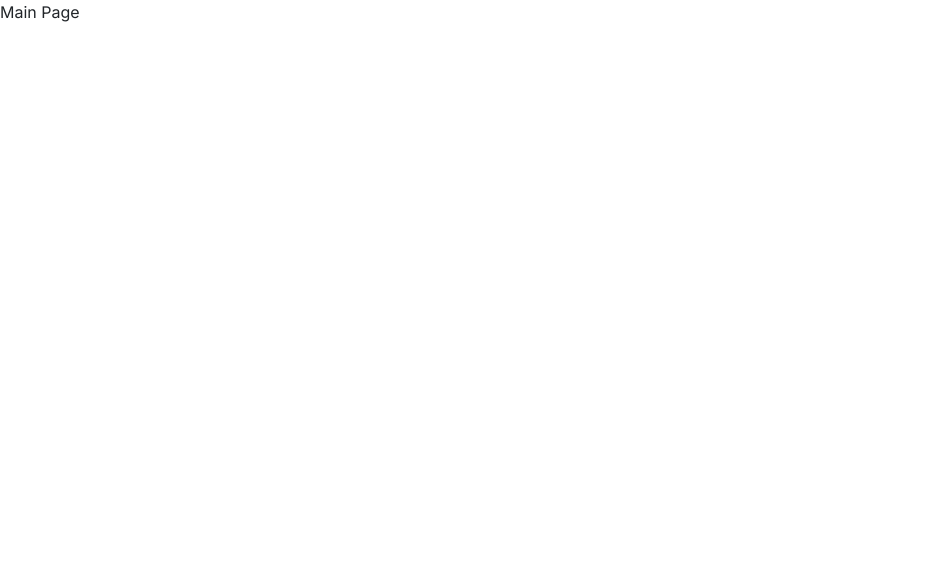
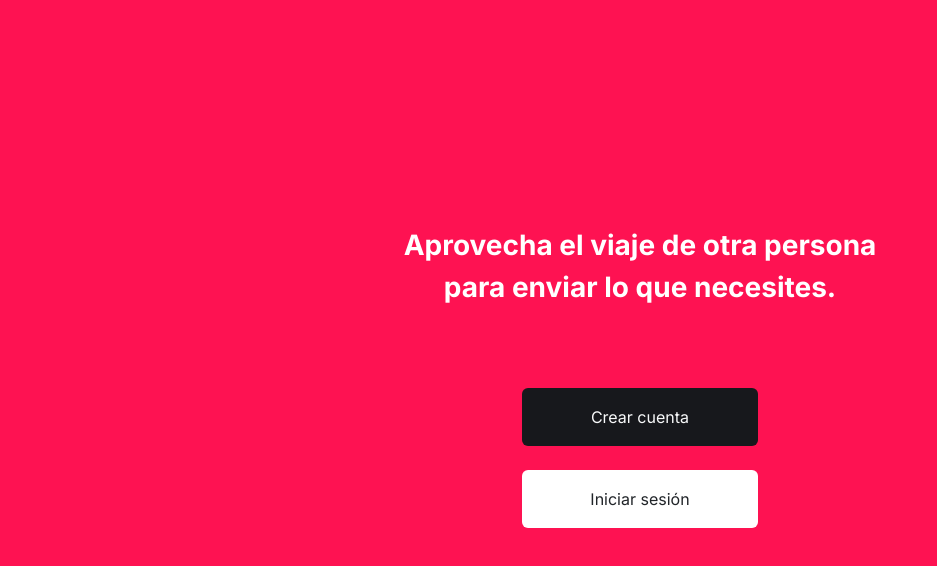
Before and after one commit to Jkisner24/packar, a Next.js app: page / in a window 1280 px wide. Shown: the top 566 px of the page, without its empty margins (0-937 px from the left). Built offline with nearby package versions, Linux system fonts and the light colour scheme.

Commit message:
done landing

```diff
--- a/app/layout.jsx
+++ b/app/layout.jsx
@@ -5,8 +5,8 @@ import './globals.css'
 const inter = Inter({ subsets: ['latin'] })
 
 export const metadata = {
-  title: 'Create Next App',
-  description: 'Generated by create next app',
+  title: 'PACKAR Project',
+  description: 'Entrega tus pedidos al destino que quieras.',
 }
 
 export default function RootLayout({ children }) {
--- a/app/page.jsx
+++ b/app/page.jsx
@@ -1,8 +1,10 @@
-
+"use client"
+import Landing from '@/components/Landing/Landing'
+import React from 'react'
 export default function Home() {
   return (
    <>
-    <p>Main Page</p>
+    <Landing />
    </>
   )
 }
--- /dev/null
+++ b/components/Landing/Landing.jsx
@@ -0,0 +1,16 @@
+import React from 'react'
+import LandingText from './LandingText'
+import LandingButtons from './LandingButtons'
+
+const Landing = () => {
+  return (
+    <div className='w-100 d-flex justify-content-center align-items-center' style={{height: '100vh',background: 'var(--primary-color)'}}>
+      <div className='text-center'>
+        <LandingText />
+        <LandingButtons />
+      </div>
+    </div>
+  )
+}
+
+export default Landing
--- /dev/null
+++ b/components/Landing/LandingButtons.jsx
@@ -0,0 +1,42 @@
+import React from 'react'
+import { useRouter } from 'next/navigation'
+
+const LandingButtons = () => {
+
+  const router = useRouter()
+
+  const toLogin = () => {
+    router.push("/login")
+  }
+
+  const toRegister = () => {
+    router.push("/register")
+  }
+
+  return (
+    <div className='container my-5'>
+      <div className="col-12">
+          <button
+            type="button"
+            className="btn w-50 mx-auto p-3 text-light mt-3"
+            style={{ background: "var(--accent-color)" }}
+            onClick={toRegister}
+          >
+            Crear cuenta
+          </button>
+        </div>
+        <div className="mt-2 col-12">
+          <button
+            type="button"
+            className="btn w-50 mx-auto p-3 text-dark mt-3"
+            style={{ background: "var(--secondary-color)" }}
+            onClick={toLogin}
+          >
+            Iniciar sesión
+          </button>
+        </div>
+    </div>
+  )
+}
+
+export default LandingButtons
--- /dev/null
+++ b/components/Landing/LandingText.jsx
@@ -0,0 +1,15 @@
+import React from 'react'
+
+const LandingText = () => {
+  return (
+    <div className='w-100 d-flex justify-content-center align-items-center'>
+      <div className='container d-flex justify-content-center'>
+       <p className='fw-bold fs-3' style={{color: 'var(--secondary-color)'}}>
+         Aprovecha el viaje de otra persona <span className='d-block text-left'>para enviar lo que necesites.</span>
+        </p>
+      </div>
+  </div>
+  )
+}
+
+export default LandingText
--- /dev/null
+++ b/components/Landing/index.js
@@ -0,0 +1,3 @@
+export * from './Landing'
+export * from './LandingText.jsx'
+export * from './LandingButtons.jsx'
```
